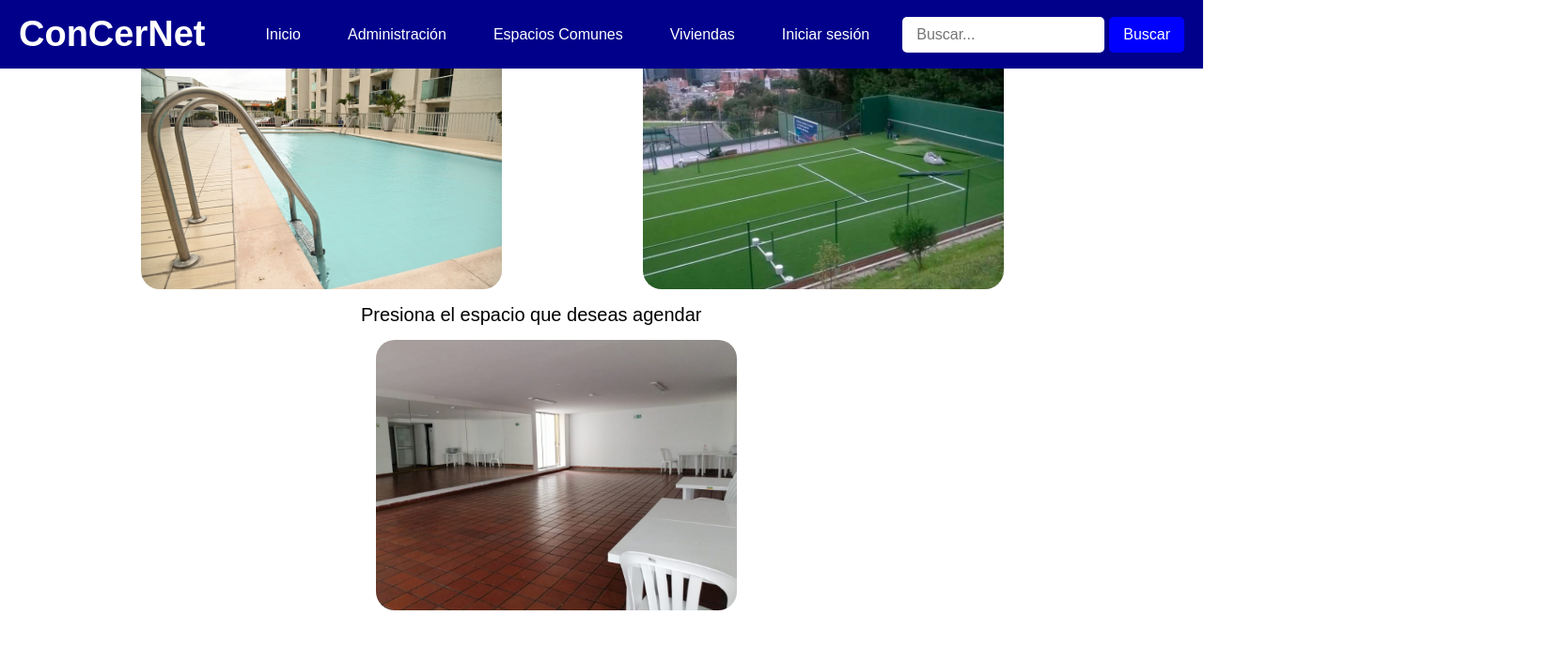
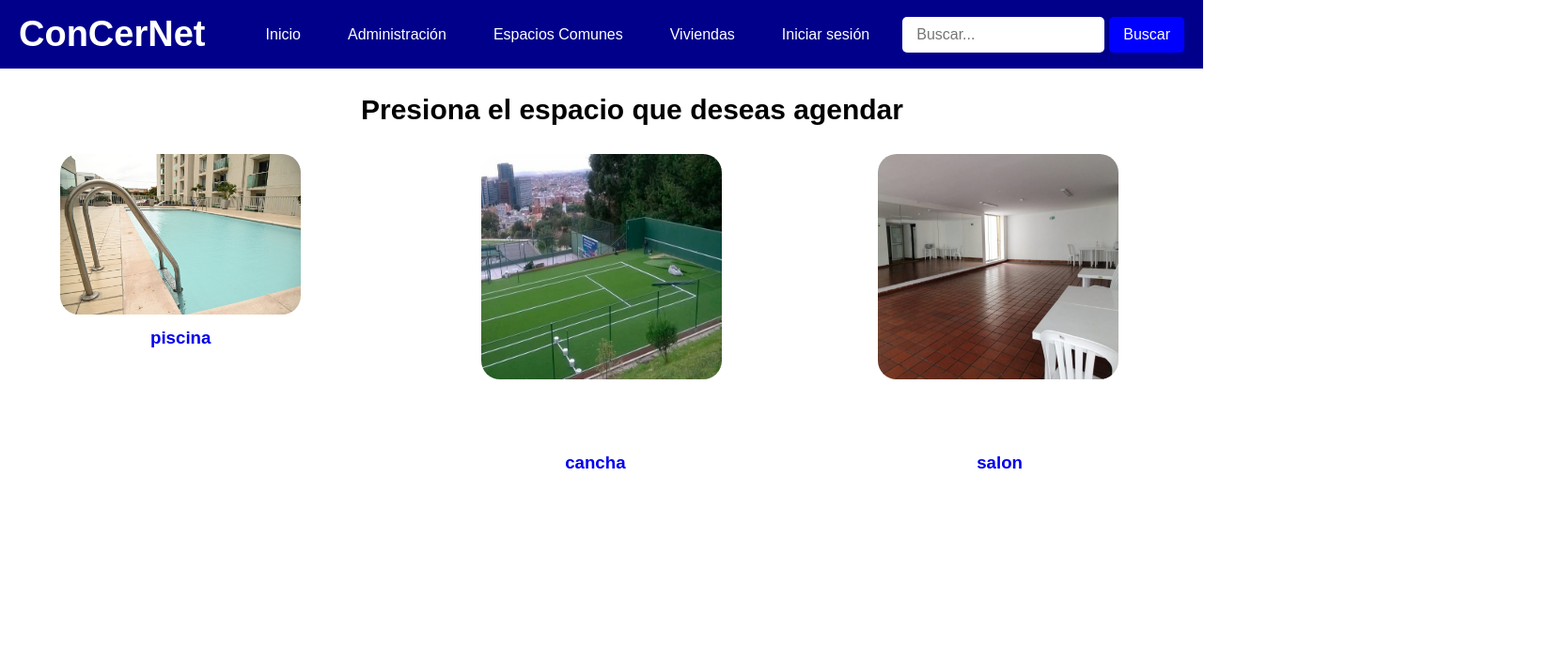
Before and after one commit to ConCerNet/ConCerNet, a React (Create React App) app in the folder concernet/: page /Espacios in a window 1280 px wide. Shown: the top 688 px of the page at 94% size, 1664 px wide, since content can reach past the window. Built offline with nearby package versions, Linux system fonts and the light colour scheme.

Commit message:
Modificacion de agendamiento de espacios

```diff
--- a/concernet/src/App.js
+++ b/concernet/src/App.js
@@ -19,7 +19,7 @@ function App() {
           <Route path="/Management" element={<Management />} />
         </Route>
         <Route path="/Espacios" element={<Espacios />} />
-        <Route path="/Agendamiento" element={<Agendamiento />} />
+        <Route path="/Espacios/:id" element={<Agendamiento />} />
         <Route path="/Viviendas" element={<Viviendas />} />
         <Route path="/viviendas/:id" element={<ViviendaInfo />} />
       </Routes>
--- /dev/null
+++ b/concernet/src/EspaciosData.js
@@ -0,0 +1,22 @@
+import piscina from './Images/piscina.jpg';
+import cancha from './Images/cancha.jpg';
+import salon from './Images/salonSocial.jpeg';
+
+export const EspaciosData = [
+        {
+            id: 1,
+            imagen: piscina,
+            nombre: 'piscina',
+        },
+        {
+            id: 2,
+            imagen: cancha,
+            nombre: 'cancha',
+        },
+        {
+            id: 3,
+            imagen: salon,
+            nombre: 'salon',
+        },
+    ];
+export default EspaciosData;
--- a/concernet/src/Pages/Agendamiento.jsx
+++ b/concernet/src/Pages/Agendamiento.jsx
@@ -1,21 +1,31 @@
+import React from "react";
 import NavBar from "../Components/NavBar";
-import piscina from '../Images/piscina.jpg';
-import cancha from '../Images/cancha.jpg';
-import salon from '../Images/salonSocial.jpeg';
+import '../Styles/Agendamiento.css';
+import { useParams } from "react-router-dom";
+import espacios from "../EspaciosData";
 
 const Agendamiento = () => {
+  const { id } = useParams();
+  const espacio = espacios.find((espacio) => espacio.id === parseInt(id));
+
+  if(!espacio){
+    return <div>El espacio no existe</div>
+  }
   return (
     <div className="agendamiento">
       <NavBar />
       <div className="contenedorAgendamiento">
-        <form action="#">
-            <label for="nombre">Nombre:</label>
+        <div className="agendaImagen">
+          <img src={espacio.imagen} alt={`Imagen del espacio ${espacio.nombre}`} />
+        </div>
+        <form className="calendario" action="#">
+            <label for="nombre"><b>Nombre:</b></label>
             <input type="text" id="nombre" name="nombre" required/>
 
-            <label for="fecha">Fecha:</label>
+            <label for="fecha"><b>Fecha:</b></label>
             <input type="date" id="fecha" name="fecha" required/>
 
-            <label for="hora">Hora:</label>
+            <label for="hora"><b>Hora:</b></label>
             <input type="time" id="hora" name="hora" required/>
 
             <button type="submit">Agendar</button>
@@ -26,3 +36,14 @@ const Agendamiento = () => {
 };
 
 export default Agendamiento;
+/*  const { id } = useParams();
+  const espacio = espacios.find((espacio) => espacio.id === parseInt(id));
+
+  if(!espacio){
+    return <div>El espacio no existe</div>
+  }
+
+
+<div className="agendaImagen">
+          <img src={espacio.imagen} alt={`Imagen del espacio ${espacio.nombre}`} />
+        </div> */
--- a/concernet/src/Pages/Espacios.jsx
+++ b/concernet/src/Pages/Espacios.jsx
@@ -4,27 +4,31 @@ import cancha from '../Images/cancha.jpg';
 import salon from '../Images/salonSocial.jpeg';
 import '../Styles/Espacios.css';
 import { Link } from "react-router-dom";
-import { useState } from "react";
+import React from 'react';
 
 const Espacios = ()=>{
+    const espacios = [
+        { id: 1, imagen: piscina, nombre: 'piscina' },
+        { id: 2, imagen: cancha, nombre: 'cancha' },
+        { id: 3, imagen: salon, nombre: 'salon' },
+      ];
     return (
         <div className="espacio">
             <NavBar />
-            <div>
-                <div className="contenedorEspacios">
-                    <Link to="/Agendamiento"><img src={piscina} alt="Piscina" title="PISCINA"/></Link>
-                    <Link to="/Agendamiento"><img src={cancha} alt="Cancha" title="CANCHA"/></Link>
-                    <Link to="/Agendamiento"><img id="salon" src={salon} alt="Salon" title="SALON SOCIAL"/></Link>
+            <div className="pista">
+                <h2>Presiona el espacio que deseas agendar</h2>
+            </div>
+                <div className='espaciosList'>
+                    {espacios.map((espacio) => (
+                        <Link key={espacio.id} to={`/Espacios/${espacio.id}`}>
+                            <div className='contenedorEspacio'>
+                                <img id={espacio.nombre} src={espacio.imagen} alt={espacio.nombre} title={espacio.nombre} />
+                                <h3 className={espacio.nombre}>{espacio.nombre}</h3>
+                            </div>
+                        </Link>
+                    ))}
                 </div>
-                <div className="pista">
-                    <p>Presiona el espacio que deseas agendar</p>
-                </div>
-            </div>
         </div>
     );
 };
 export default Espacios;
-/*
-<label htmlFor="agenda">Agendar Espacio</label>
-<input type="date" id="agenda"/>
-*/
--- /dev/null
+++ b/concernet/src/Styles/Agendamiento.css
@@ -0,0 +1,42 @@
+.agendaImagen{
+    display: flex;
+    flex-direction: row;
+    justify-content: space-between;
+    width: 10px;
+    margin-top: 30px;
+    margin-top: 10px;
+    margin-left: 160px;
+}
+
+.contenedorAgendamiento .calendario {
+    background-color: white;
+    padding: 70px;
+    border-radius: 10px;
+    box-shadow: 1px 10px 20px 10px #14207e5b;
+    max-width: 400px;
+    text-align: center;
+    animation: animacion 1s ease-out forwards;
+    margin: auto;
+    margin-top: 10%;
+}
+
+.calendario label {
+    display: block;
+    margin-bottom: 5px;
+    color: #14217e;
+    padding-top: 10px;
+}
+
+.calendario input{
+    padding: 5px;
+    border-radius: 10px;
+}
+
+.calendario button{
+    display: block;
+    margin: auto;
+    margin-top: 30px;
+    padding: 5px;
+    cursor: pointer;
+    font-size: 20px;
+}
--- a/concernet/src/Styles/Espacios.css
+++ b/concernet/src/Styles/Espacios.css
@@ -1,33 +1,77 @@
-.contenedorEspacios{
-    width: 100%;
-    height: 100%;
-    position: relative;
-    top: 10px;
-}
+.pista{
 
-.contenedorEspacios img{
-    width: 30%;
-    height: 30%;
-    border-radius: 20px;
-    margin-top: 10px;
-    margin-left: 150px;
-}
-
-.contenedorEspacios img:hover{
-    transform: scale(1.1);
-}
-
-.contenedorEspacios #salon{
-    border-radius: 20px;
-    margin-top: 50px;
-    margin-left: 400px;
-}
-
-.pista{
-    width: 100%;
-    height: 100%;
     font-size: 20px;
-    margin-top: -25%;
+    margin-top: 100px;
     margin-left: 30%;
     position: relative;
 }
+
+.espaciosList{
+    display: flex;
+    flex-direction: row;
+    justify-content: space-between;
+    margin-top: 30px;
+}
+
+.espaciosList a{
+    display: block;
+    width: 10%;
+    height: fit-content;
+    text-decoration: none;
+    padding: 0%;
+    margin: 0%;
+}
+
+.contenedorEspacio .piscina{
+    flex: 1;
+    text-align: center;
+    margin-top: 10px;
+    margin-left: 160px;
+}
+
+.contenedorEspacio .cancha{
+    flex: 1;
+    text-align: center;
+    margin-top: 10px;
+    margin-left: 60%;
+    position: absolute;
+    bottom: 37%;
+    right: 48%;
+}
+
+.contenedorEspacio .salon{
+    flex: 1;
+    text-align: center;
+    margin-top: 10px;
+    position: absolute;
+    bottom: 37%;
+    right: 15%;
+}
+
+.contenedorEspacio #piscina{
+    width: 200%;
+    height: 40%;
+    border-radius: 20px;
+    margin-left: 50%;
+}
+
+.contenedorEspacio #cancha{
+    width: 20%;
+    height: 30%;
+    border-radius: 20px;
+    position: absolute;
+    right: 40%;
+}
+
+.contenedorEspacio #salon{
+    width: 20%;
+    height: 30%;
+    border-radius: 20px;
+    position: absolute;
+    right: 7%;
+
+}
+
+.espaciosList img:hover{
+    transform: scale(1.1);
+}
```
